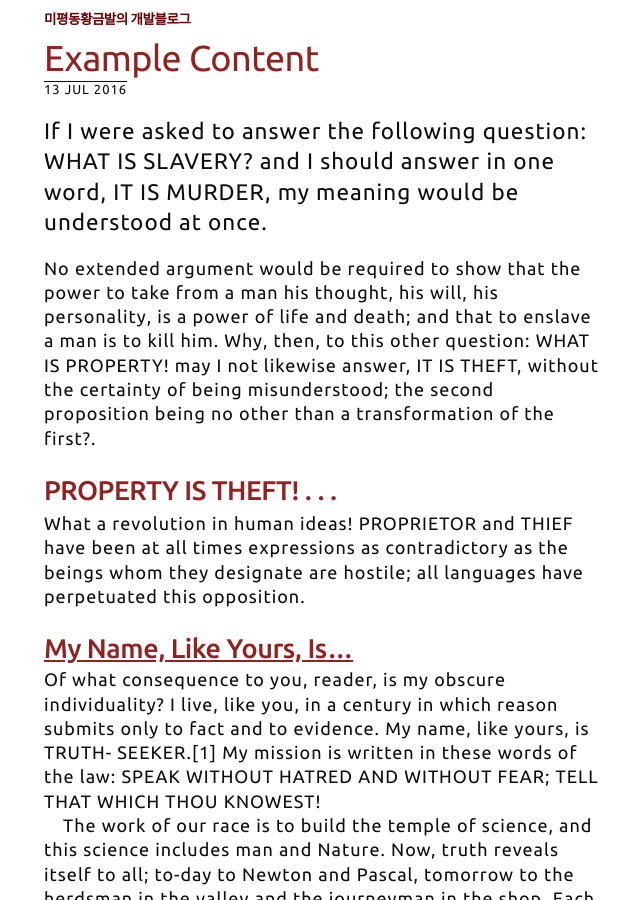
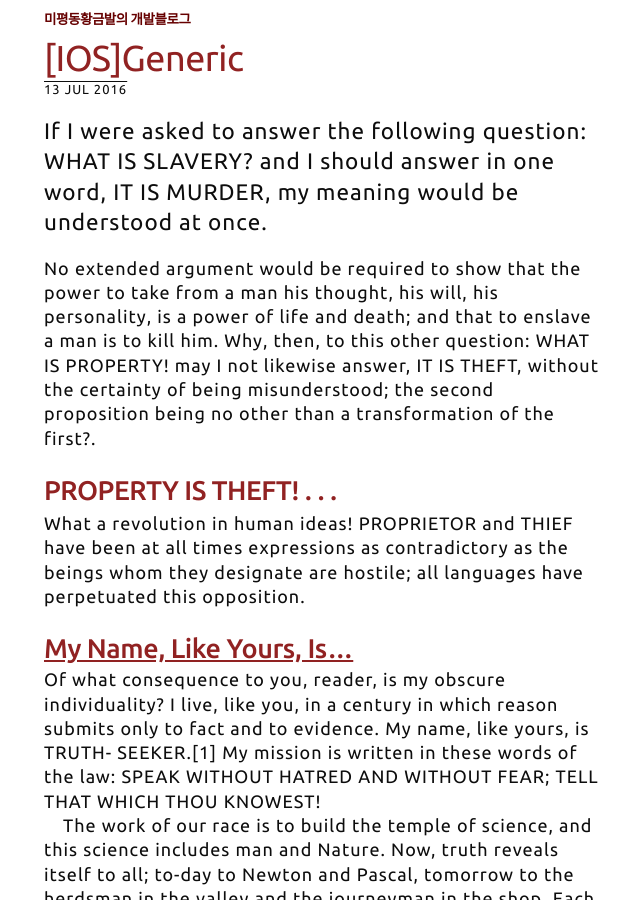
Before and after one commit to kimdaeman14/kimdaeman14.github.io, a Jekyll site: the page built from _posts/2016-07-13-example-content.md, in a window 1280 px wide and 900 px high. Shown: the whole window, without its empty margins (316-956 px from the left). Built offline with Jekyll 4.4.1, drawn with Linux system fonts in a browser that asks for light colours.

Commit message:
Update 2016-07-13-example-content.md

```diff
--- a/_posts/2016-07-13-example-content.md
+++ b/_posts/2016-07-13-example-content.md
@@ -1,5 +1,5 @@
 ---
-title:        "Example content"
+title:        "[iOS]Generic"
 description:  "A short description of the page's content"
 author:       "P.J."
 ---
```
